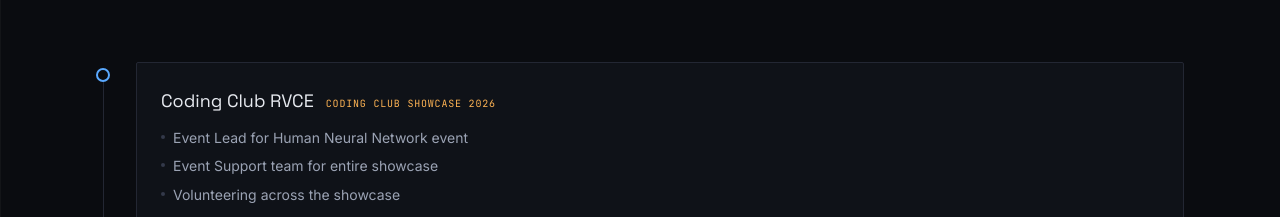
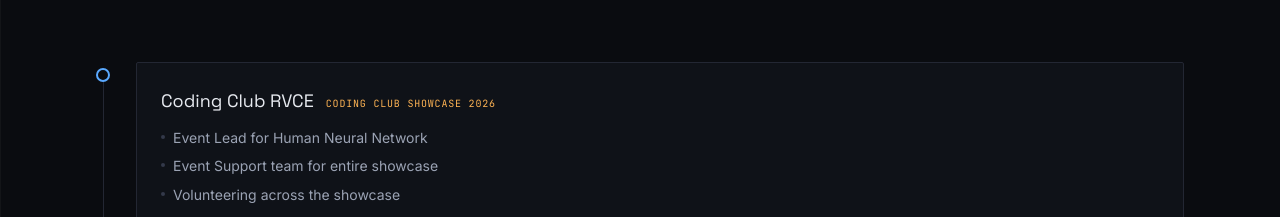
Before and after one commit to snk189/satyendra_portfolio, a React (Vite) app: page / in a window 1280 px wide. Shown: the part 5280-5497 px from the top of the page. Built offline with nearby package versions, Linux system fonts and the light colour scheme.

Commit message:
Fix event title in leadership data

```diff
--- a/src/data/leadership.ts
+++ b/src/data/leadership.ts
@@ -9,7 +9,7 @@
     org: "Coding Club RVCE",
     event: "Coding Club Showcase 2026",
     points: [
-      "Event Lead for Human Neural Network event",
+      "Event Lead for Human Neural Network",
       "Event Support team for entire showcase ",
       "Volunteering across the showcase",
     ],
```
